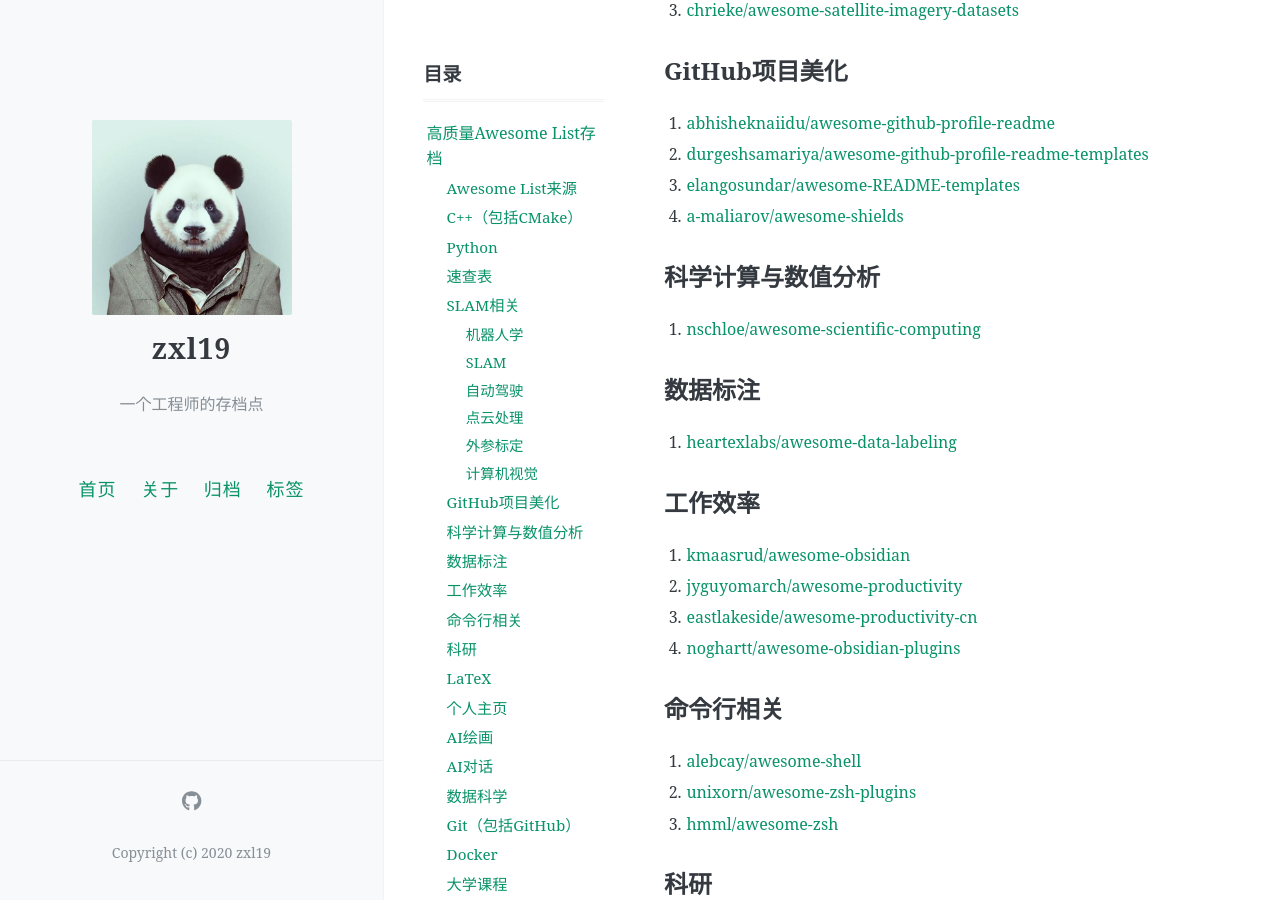
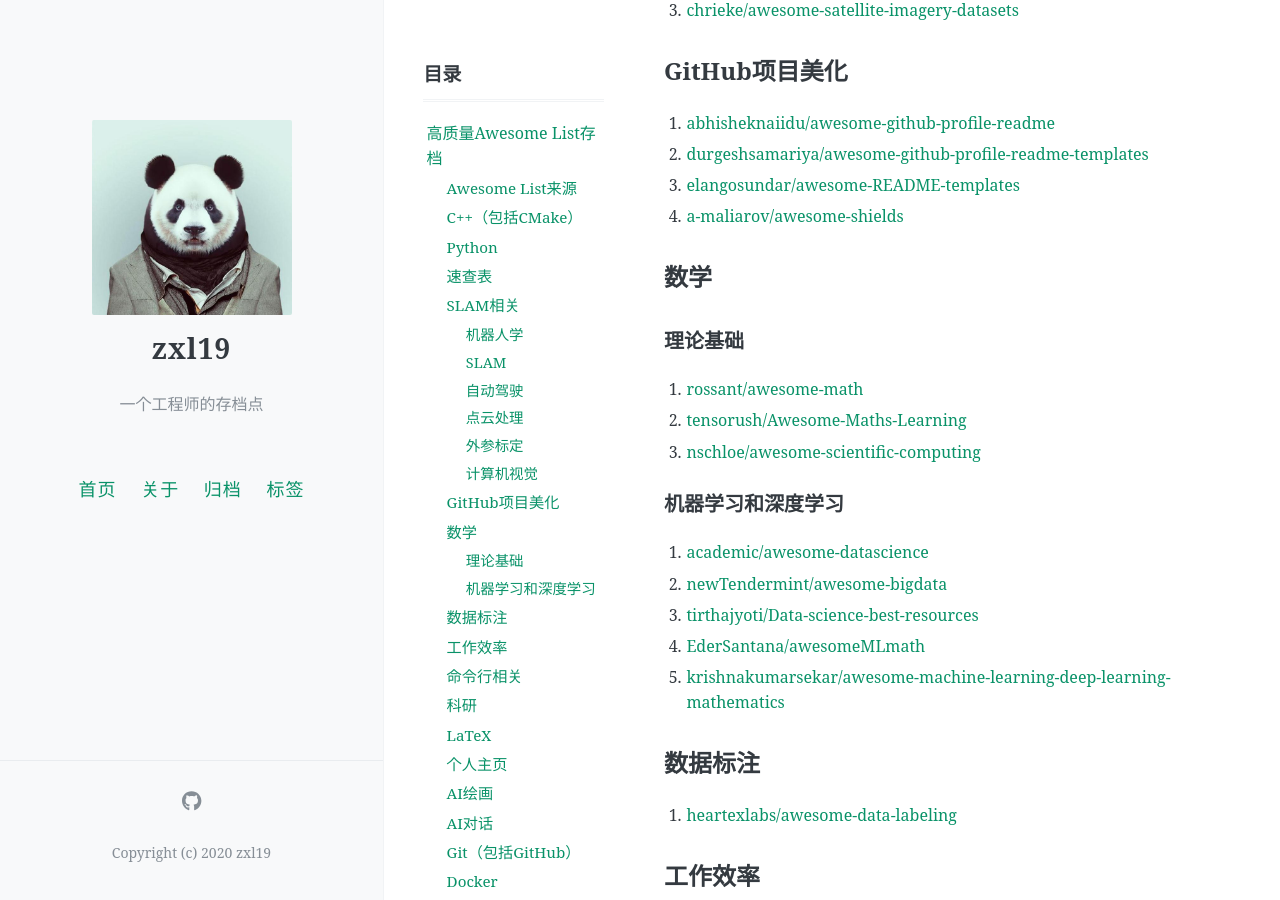
Before and after one commit to zxl19/zxl19.github.io, a Jekyll site: the page built from _posts/2021-05-31-awesome-list.md, in a window 1280 px wide and 900 px high, scrolled down 2619 px. Built offline with Jekyll 4.4.1, drawn with Linux system fonts in a browser that asks for light colours; comment, search, counter and statistics services are not loaded; some of the changed text lies outside the part shown.

Commit message:
Update Posts

```diff
--- a/_posts/2021-05-31-awesome-list.md
+++ b/_posts/2021-05-31-awesome-list.md
@@ -107,9 +107,21 @@ The main repository serves as a curated list of awesome lists.
 3. [elangosundar/awesome-README-templates](https://github.com/elangosundar/awesome-README-templates)
 4. [a-maliarov/awesome-shields](https://github.com/a-maliarov/awesome-shields)
 
-## 科学计算与数值分析
+## 数学
 
-1. [nschloe/awesome-scientific-computing](https://github.com/nschloe/awesome-scientific-computing)
+### 理论基础
+
+1. [rossant/awesome-math](https://github.com/rossant/awesome-math)
+2. [tensorush/Awesome-Maths-Learning](https://github.com/tensorush/Awesome-Maths-Learning)
+3. [nschloe/awesome-scientific-computing](https://github.com/nschloe/awesome-scientific-computing)
+
+### 机器学习和深度学习
+
+1. [academic/awesome-datascience](https://github.com/academic/awesome-datascience)
+2. [newTendermint/awesome-bigdata](https://github.com/newTendermint/awesome-bigdata)
+3. [tirthajyoti/Data-science-best-resources](https://github.com/tirthajyoti/Data-science-best-resources)
+4. [EderSantana/awesomeMLmath](https://github.com/EderSantana/awesomeMLmath)
+5. [krishnakumarsekar/awesome-machine-learning-deep-learning-mathematics](https://github.com/krishnakumarsekar/awesome-machine-learning-deep-learning-mathematics)
 
 ## 数据标注
 
@@ -169,11 +181,6 @@ The main repository serves as a curated list of awesome lists.
 6. [eon01/awesome-chatgpt](https://github.com/eon01/awesome-chatgpt)
 7. [del-xiong/awesome-chatgpt](https://github.com/del-xiong/awesome-chatgpt)
 
-## 数据科学
-
-1. [academic/awesome-datascience](https://github.com/academic/awesome-datascience)
-2. [newTendermint/awesome-bigdata](https://github.com/newTendermint/awesome-bigdata)
-
 ## Git（包括GitHub）
 
 1. [dictcp/awesome-git](https://github.com/dictcp/awesome-git)
```
Also changed, not shown: _posts/.2021-09-24-wish-list.md (+1 -1 lines), _posts/2020-06-03-vscode-setup.md (+4 -1 lines), _posts/2021-06-15-ai-material.md (+5 -3 lines), _posts/2023-03-25-math-material.md (+7 -4 lines), _posts/2023-03-30-python-material.md (added, +51 -0 lines).
